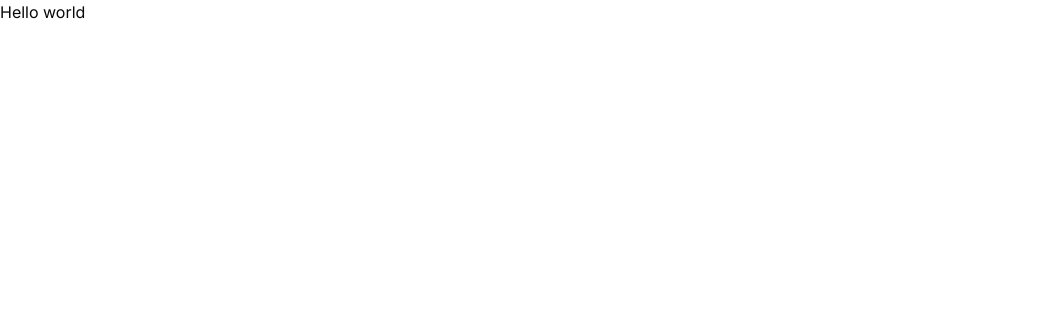
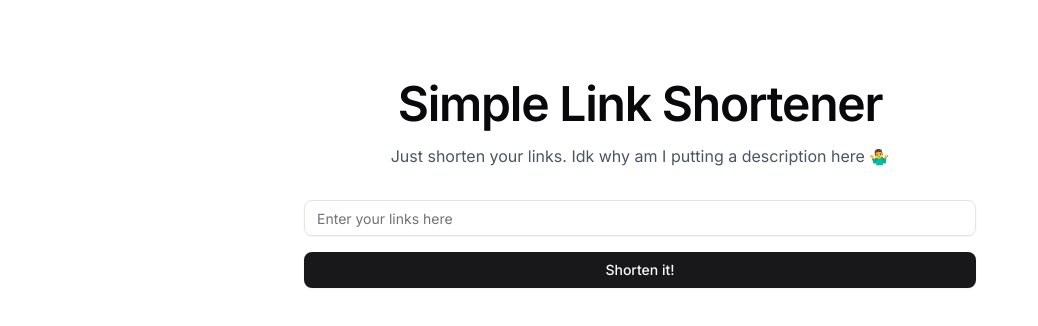
Before and after one commit to inclinedadarsh/link-shortener-client, a Next.js app: page / in a window 1280 px wide. Shown: the top 326 px of the page, without its empty margins (0-1038 px from the left). Built offline with nearby package versions, Linux system fonts and the light colour scheme.

Commit message:
feat: add basic layout

```diff
--- a/src/app/layout.tsx
+++ b/src/app/layout.tsx
@@ -24,7 +24,9 @@ export default function RootLayout({
 }>) {
 	return (
 		<html lang="en">
-			<body className="font-sans antialiased">{children}</body>
+			<body className="font-sans antialiasedm max-w-2xl px-5 md:px-0 mx-auto">
+				{children}
+			</body>
 		</html>
 	);
 }
--- a/src/app/page.tsx
+++ b/src/app/page.tsx
@@ -1,3 +1,42 @@
+"use client";
+import { useState } from "react";
+
+import { Button } from "@/components/ui/button";
+import { Input } from "@/components/ui/input";
+import { LoaderCircle } from "lucide-react";
+
 export default function Home() {
-	return <h1>Hello world</h1>;
+	const [linkInput, setLinkInput] = useState("");
+	const [isLoading, setIsLoading] = useState(false);
+
+	return (
+		<main className="mt-20">
+			<h1 className="text-center tracking-tight font-semibold text-3xl md:text-5xl">
+				Simple Link Shortener
+			</h1>
+			<p className="text-gray-600 text-center mt-4">
+				Just shorten your links. Idk why am I putting a description here
+				🤷‍♂️
+			</p>
+
+			<Input
+				className="mt-8"
+				value={linkInput}
+				onChange={e => setLinkInput(e.target.value)}
+				placeholder="Enter your links here"
+				disabled={isLoading}
+			/>
+			<Button
+				type="button"
+				className="mt-4 w-full cursor-pointer disabled:cursor-default"
+				disabled={isLoading}
+			>
+				{isLoading ? (
+					<LoaderCircle className="animate-spin" />
+				) : (
+					"Shorten it!"
+				)}
+			</Button>
+		</main>
+	);
 }
```
